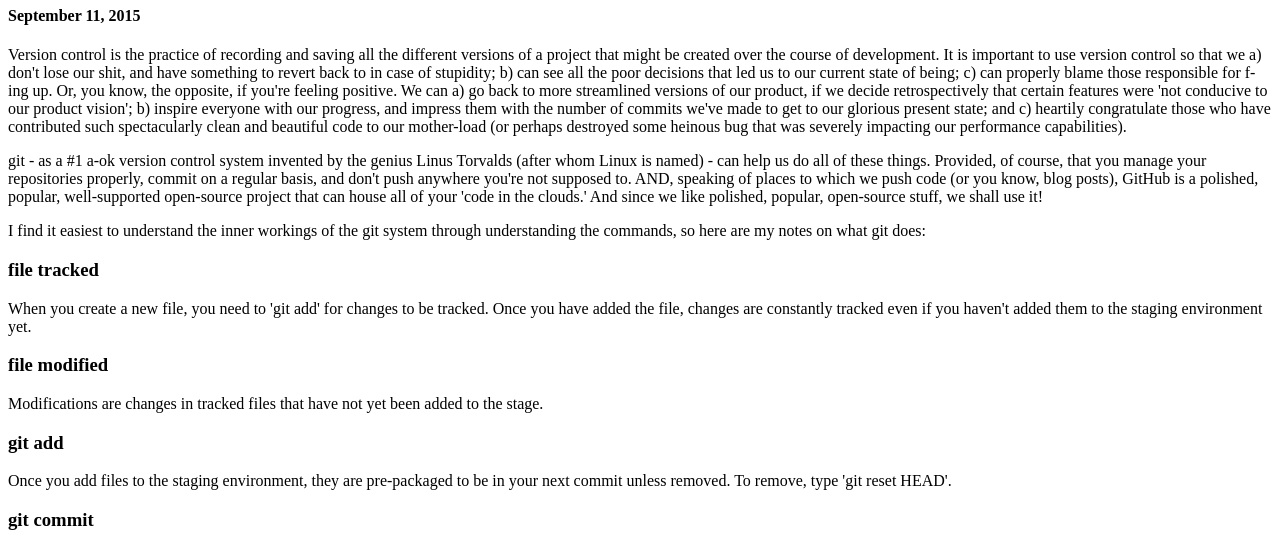
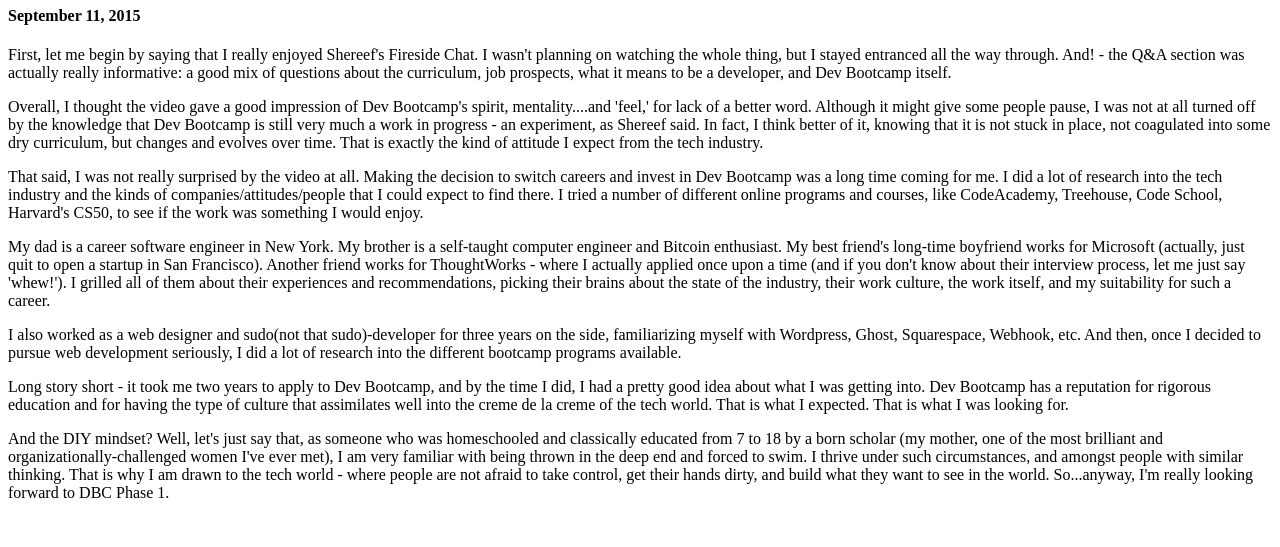
Before and after one commit to ggustilo/ggustilo.github.io, a plain HTML site: page blog/t1-git-blog.html in a window 1280 px wide. Shown: the part 73-620 px from the top of the page. Drawn offline with Linux system fonts and the light colour scheme.

Commit message:
Add blog post

```diff
--- a/blog/t1-git-blog.html
+++ b/blog/t1-git-blog.html
@@ -7,6 +7,27 @@
 </head>
 
 <body data-pinterest-extension-installed="cr1.38.4"><main>
+  <h1>DBC Culture</h1>
+  <h4>September 11, 2015</h4>
+    <section>
+<p>First, let me begin by saying that I really enjoyed Shereef's Fireside Chat. I wasn't planning on watching the whole thing, but I stayed entranced all the way through. And! - the Q&A section was actually really informative: a good mix of questions about the curriculum, job prospects, what it means to be a developer, and Dev Bootcamp itself.</p>
+
+<p>Overall, I thought the video gave a good impression of Dev Bootcamp's spirit, mentality....and 'feel,' for lack of a better word. Although it might give some people pause, I was not at all turned off by the knowledge that Dev Bootcamp is still very much a work in progress - an experiment, as Shereef said. In fact, I think better of it, knowing that it is not stuck in place, not coagulated into some dry curriculum, but changes and evolves over time. That is exactly the kind of attitude I expect from the tech industry.</p>
+
+<p>That said, I was not really surprised by the video at all. Making the decision to switch careers and invest in Dev Bootcamp was a long time coming for me. I did a lot of research into the tech industry and the kinds of companies/attitudes/people that I could expect to find there. I tried a number of different online programs and courses, like CodeAcademy, Treehouse, Code School, Harvard's CS50, to see if the work was something I would enjoy.</p>
+
+<p>My dad is a career software engineer in New York. My brother is a self-taught computer engineer and Bitcoin enthusiast. My best friend's long-time boyfriend works for Microsoft (actually, just quit to open a startup in San Francisco). Another friend works for ThoughtWorks - where I actually applied once upon a time (and if you don't know about their interview process, let me just say 'whew!'). I grilled all of them about their experiences and recommendations, picking their brains about the state of the industry, their work culture, the work itself, and my suitability for such a career.</p>
+
+<p>I also worked as a web designer and sudo(not that sudo)-developer for three years on the side, familiarizing myself with Wordpress, Ghost, Squarespace, Webhook, etc. And then, once I decided to pursue web development seriously, I did a lot of research into the different bootcamp programs available.</p>
+
+<p>Long story short - it took me two years to apply to Dev Bootcamp, and by the time I did, I had a pretty good idea about what I was getting into. Dev Bootcamp has a reputation for rigorous education and for having the type of culture that assimilates well into the creme de la creme of the tech world. That is what I expected. That is what I was looking for.</p>
+
+<p>And the DIY mindset? Well, let's just say that, as someone who was homeschooled and classically educated from 7 to 18 by a born scholar (my mother, one of the most brilliant and organizationally-challenged women I've ever met), I am very familiar with being thrown in the deep end and forced to swim. I thrive under such circumstances, and amongst people with similar thinking. That is why I am drawn to the tech world - where people are not afraid to take control, get their hands dirty, and build what they want to see in the world. So...anyway, I'm really looking forward to DBC Phase 1.</p>
+  </section>
+
+&nbsp;
+&nbsp;
+
   <h1>git life lessons</h1>
   <h4>September 11, 2015</h4>
 
```
